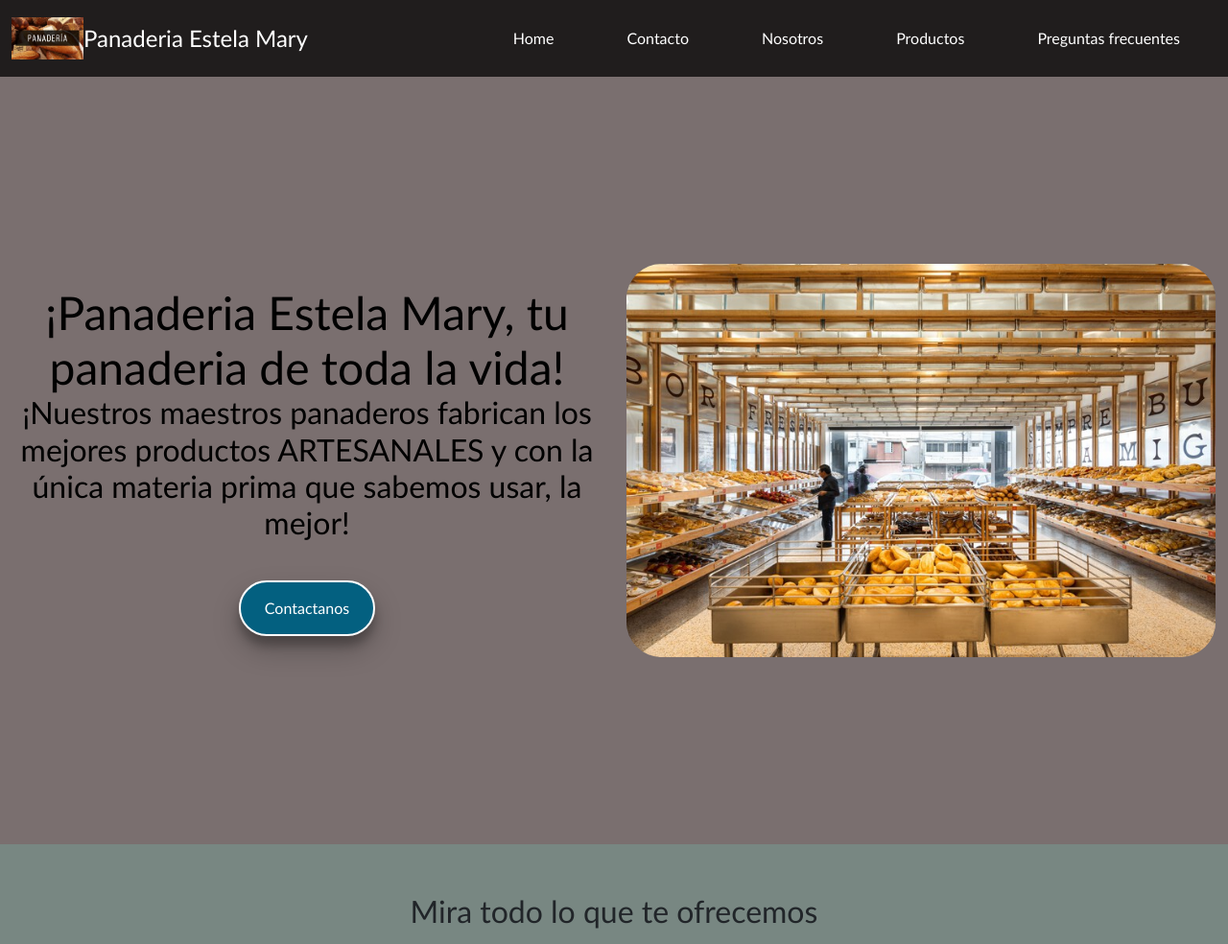
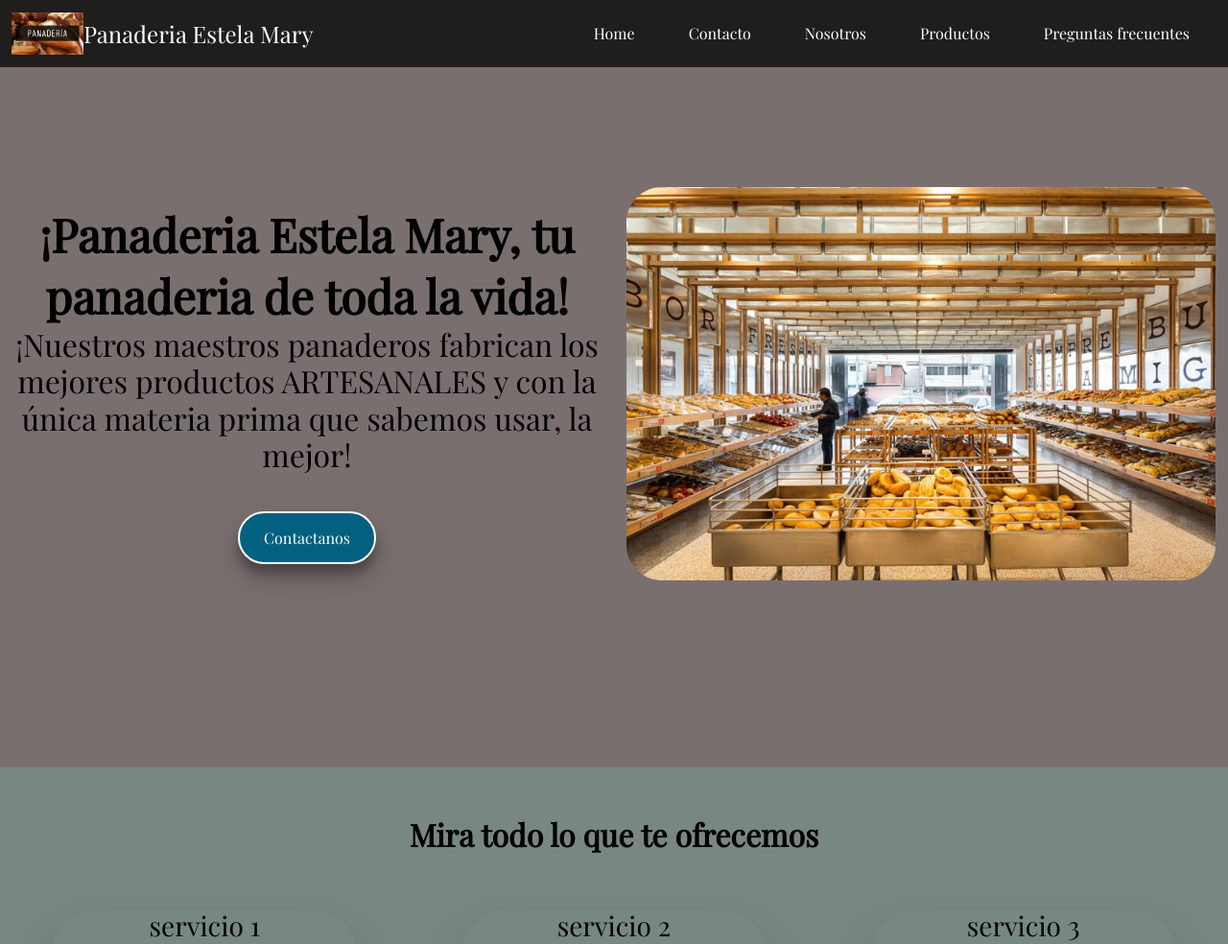
Before and after one commit to sancorr/proyecto-panaderia-coder, a plain HTML site: page index.html in a window 1280 px wide. Shown: the top 984 px of the page at 96% size. Drawn offline with nearby package versions, Linux system fonts and the light colour scheme; a web font is replaced by a local one.

Commit message:
home con navbar mobile y estilos definidos

```diff
--- a/css/style.css
+++ b/css/style.css
@@ -7,7 +7,7 @@
 /*ESTILO GLOBAL (BODY)*/
 
 body {
-  font-family: "Gill Sans", "Gill Sans MT", Calibri, "Trebuchet MS", sans-serif;
+  font-family: "Playfair Display", serif;
 }
 
 /* HEADER*/
@@ -15,6 +15,8 @@ body {
 .navbar {
   background-color: rgb(32, 29, 29);
   padding: 0;
+  display: flex;
+  flex-wrap: nowrap;
 }
 .nav-link {
   color: white;
@@ -22,8 +24,10 @@ body {
 
 }
 
+
+
 .navbar-nav a {
-margin: 20px 30px;
+margin: 15px 20px;
 }
 
 .navbar-brand {
@@ -43,20 +47,6 @@ header {
 
 }
 
-/*header nav ul {
-  margin-bottom: 0;
-  padding-left: 0;
-}
-
-header nav ul li {
-  list-style-type: none;
-  display: inline-block;
-  margin: 20px 30px;
-}
-
-header nav ul li a {
-  color: white;
-}*/
 
 /*MAIN*/
 
@@ -91,7 +81,6 @@ header nav ul li a {
   margin-bottom: 0;
   font-weight: 400;
   line-height: normal;
-  font-family: "Gill Sans", "Gill Sans MT", Calibri, "Trebuchet MS", sans-serif;
 }
 
 .tarjeta {
@@ -115,6 +104,8 @@ header nav ul li a {
 
 section {
   background-color: #788782;
+  color: black;
+  line-height: normal;
 }
 
 #servicios h2 {
@@ -154,6 +145,8 @@ section {
   flex-direction: row;
   flex-wrap: wrap;
   justify-content: space-evenly;
+  color: black;
+  line-height: normal;
 }
 
 footer ul {
--- a/index.html
+++ b/index.html
@@ -19,7 +19,7 @@
 
     <header>
 
-        <nav class="navbar navbar-expand-md bg-body-dark ">
+        <nav class="navbar fixed-top navbar-expand-md bg-body-dark ">
             <div class="container-fluid ">
               <a class="navbar-brand" href="#"><img width="75" src="img/logopanaderia.webp" alt="logo principal panaderia">
               </a>
@@ -49,7 +49,7 @@
 
             <div class="portadaLeft">
 
-                <h1 class="tarjeta">¡Panaderia Estela Mary, tu panaderia de toda la vida!</h1>
+                <h1 class="tarjeta"><strong>¡Panaderia Estela Mary, tu panaderia de toda la vida!</strong></h1>
 
                 <h2 class="tarjeta">¡Nuestros maestros panaderos fabrican los mejores productos ARTESANALES y con la
                     única
@@ -69,7 +69,7 @@
 
         <section id="servicios">
 
-            <h2>Mira todo lo que te ofrecemos</h2>
+            <h2><strong>Mira todo lo que te ofrecemos</strong></h2>
 
             <div class="cardsServicios">
 
```
